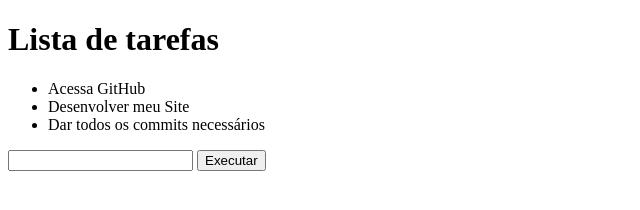
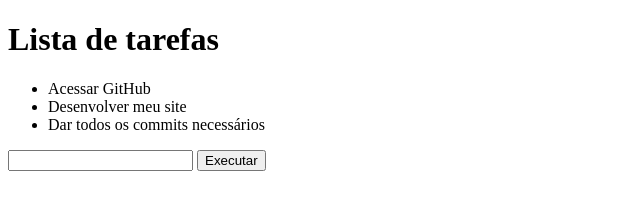
Before and after one commit to MartinsDeivid/lista-de-tarefa-, a plain HTML site: page index.html in a window 1280 px wide. Shown: the full height of the page, 0-640 px from the left. Drawn offline with Linux system fonts and the light colour scheme.

Commit message:
Update index.html

```diff
--- a/index.html
+++ b/index.html
@@ -8,8 +8,8 @@
     <title>brincando</title>
     <h1>Lista de tarefas</h1>
     <ul>
-        <li>Acessa GitHub</li>
-        <li>Desenvolver meu Site</li>
+        <li>Acessar GitHub</li>
+        <li>Desenvolver meu site</li>
         <li>Dar todos os commits necessários</li>
     </ul>
     <input />
```
